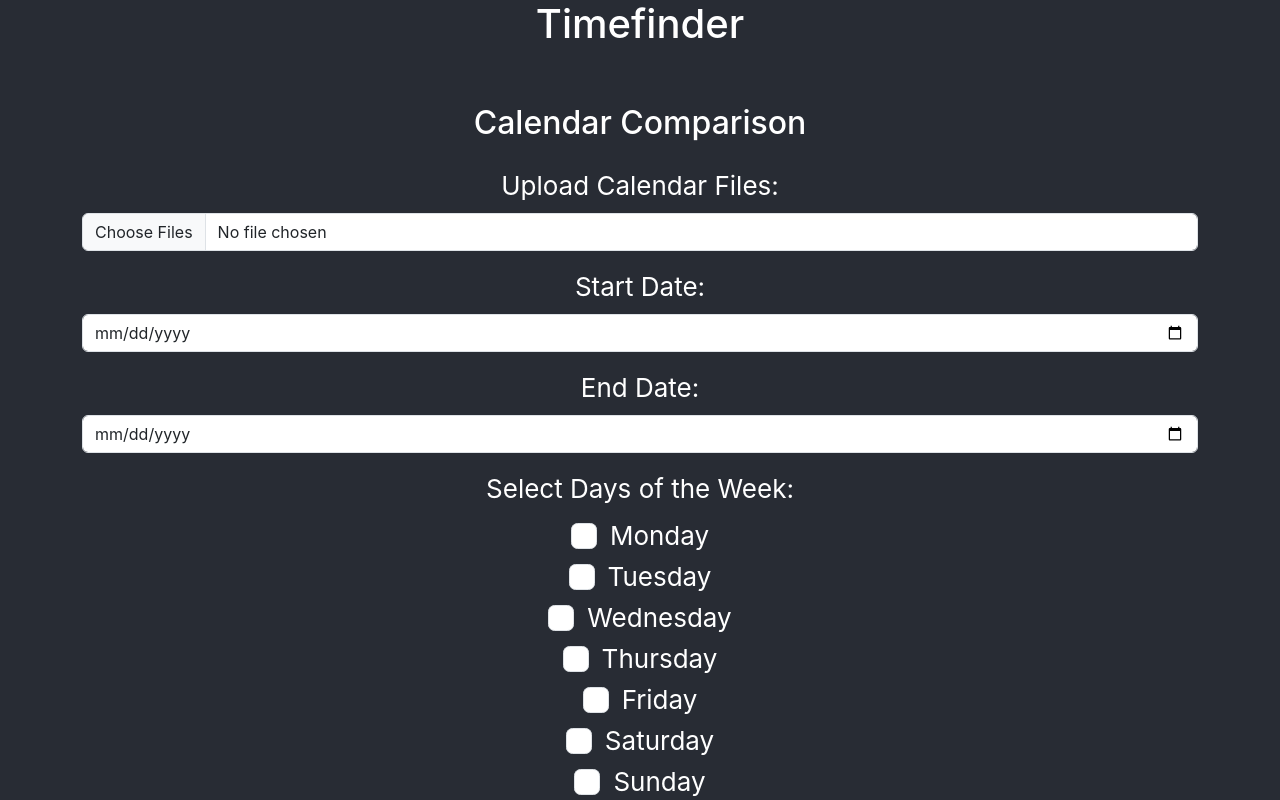
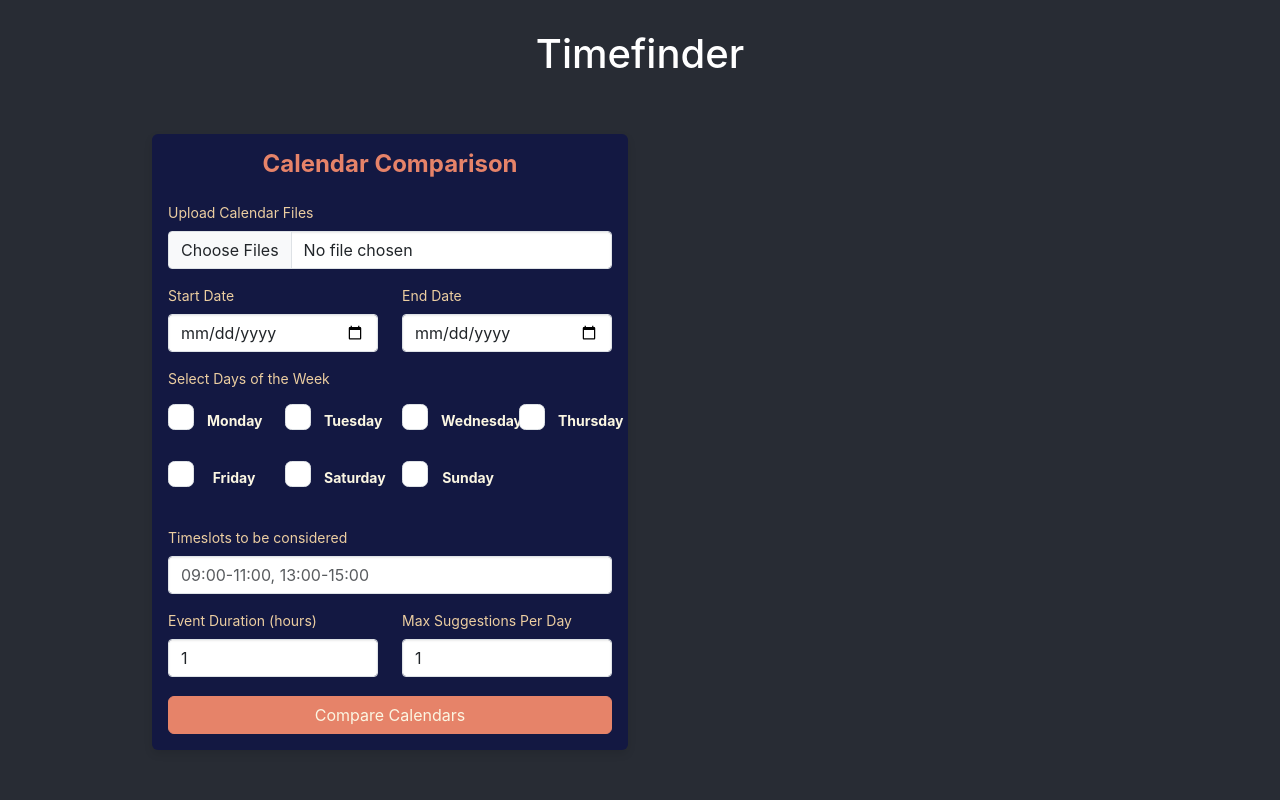
Before and after one commit to grutschm/timefinder, a React (Create React App) app in the folder frontend/: page / in a window 1280 px wide. Shown: the top 800 px of the page. Built offline with nearby package versions, Linux system fonts and the light colour scheme.

Commit message:
Enable CORS for development

```diff
--- /dev/null
+++ b/frontend/src/components/CalendarComparison.css
@@ -0,0 +1,81 @@
+/* CalendarComparison.css */
+
+body {
+  background-color: #131842;
+  color: #FBF6E2;
+}
+
+.container {
+  max-width: 1000px;
+  margin: 0 auto;
+}
+
+.card {
+  border: none;
+  background-color: #131842;
+  box-shadow: 0 4px 8px rgba(0, 0, 0, 0.1);
+  color: #FBF6E2;
+  margin-bottom: 20px;
+}
+
+.card-title {
+  font-size: 1.5rem;
+  font-weight: bold;
+  color: #E68369;
+  text-align: center;
+}
+
+.form-label {
+  color: #ECCEA1;
+  font-size: 0.875rem;
+  text-align: left;
+  display: block;
+}
+
+.btn-primary {
+  background-color: #E68369;
+  border-color: #E68369;
+  color: #FBF6E2;
+}
+
+.btn-primary:hover {
+  background-color: #ECCEA1;
+  border-color: #ECCEA1;
+  color: #131842;
+}
+
+.form-check-label {
+  font-weight: bold;
+  color: #FBF6E2;
+  font-size: 0.875rem;
+}
+
+.form-control {
+  border-radius: 0.25rem;
+  box-shadow: inset 0 1px 2px rgba(0, 0, 0, 0.075);
+}
+
+h2 {
+  color: #ECCEA1;
+  text-align: center;
+  margin-bottom: 20px;
+}
+
+h3 {
+  color: #E68369;
+  text-align: left;
+}
+
+pre {
+  background-color: #131842;
+  color: #FBF6E2;
+  padding: 10px;
+  border-radius: 5px;
+}
+
+.result-card {
+  border: none;
+  background-color: #ECCEA1;
+  color: #131842;
+  box-shadow: 0 4px 8px rgba(0, 0, 0, 0.1);
+}
--- a/frontend/src/components/CalendarComparison.js
+++ b/frontend/src/components/CalendarComparison.js
@@ -1,6 +1,7 @@
 import React, { useState } from 'react';
 import axios from 'axios';
 import 'bootstrap/dist/css/bootstrap.min.css';
+import './CalendarComparison.css';
 
 const CalendarComparison = () => {
   const [files, setFiles] = useState([]);
@@ -16,8 +17,8 @@ const CalendarComparison = () => {
     Sunday: false
   });
   const [timeslots, setTimeslots] = useState('');
-  const [duration, setDuration] = useState('');
-  const [maxSuggestions, setMaxSuggestions] = useState('');
+  const [duration, setDuration] = useState('1');
+  const [maxSuggestions, setMaxSuggestions] = useState('1');
   const [result, setResult] = useState(null);
 
   const handleFileChange = (e) => {
@@ -56,57 +57,97 @@ const CalendarComparison = () => {
 
   return (
     <div className="container mt-5">
-      <h2 className="mb-4">Calendar Comparison</h2>
+      <div className="row">
+        <div className="col-md-6">
+          <div className="card">
+            <div className="card-body">
+              <h2 className="card-title mb-4">Calendar Comparison</h2>
               <form onSubmit={handleSubmit}>
                 <div className="mb-3">
-          <label className="form-label">Upload Calendar Files:</label>
+                  <label className="form-label">Upload Calendar Files</label>
                   <input type="file" multiple onChange={handleFileChange} className="form-control" />
                 </div>
-        <div className="mb-3">
-          <label className="form-label">Start Date:</label>
+                <div className="row">
+                  <div className="col-md-6 mb-3">
+                    <label className="form-label">Start Date</label>
                     <input type="date" value={startDate} onChange={(e) => setStartDate(e.target.value)} className="form-control" />
                   </div>
-        <div className="mb-3">
-          <label className="form-label">End Date:</label>
+                  <div className="col-md-6 mb-3">
+                    <label className="form-label">End Date</label>
                     <input type="date" value={endDate} onChange={(e) => setEndDate(e.target.value)} className="form-control" />
                   </div>
+                </div>
                 <div className="mb-3">
-          <label className="form-label">Select Days of the Week:</label>
+                  <label className="form-label">Select Days of the Week</label>
+                  <div className="row">
                     {Object.keys(daysOfWeek).map((day) => (
-            <div key={day} className="form-check">
-              <label className="form-check-label">
+                      <div key={day} className="col-md-3 mb-3">
+                        <div className="form-check">
                           <input
                             type="checkbox"
                             name={day}
                             checked={daysOfWeek[day]}
                             onChange={handleDayChange}
                             className="form-check-input"
+                            id={day}
                           />
+                          <label className="form-check-label" htmlFor={day}>
                             {day}
                           </label>
                         </div>
+                      </div>
                     ))}
                   </div>
-        <div className="mb-3">
-          <label className="form-label">Timeslots (e.g., 09:00-11:00, 13:00-15:00):</label>
-          <input type="text" value={timeslots} onChange={(e) => setTimeslots(e.target.value)} className="form-control" />
                 </div>
                 <div className="mb-3">
-          <label className="form-label">Event Duration (minutes):</label>
-          <input type="number" value={duration} onChange={(e) => setDuration(e.target.value)} className="form-control" />
+                  <label className="form-label">Timeslots to be considered</label>
+                  <input type="text" value={timeslots} onChange={(e) => setTimeslots(e.target.value)} className="form-control" placeholder="09:00-11:00, 13:00-15:00" />
                 </div>
-        <div className="mb-3">
-          <label className="form-label">Max Suggestions Per Day:</label>
-          <input type="number" value={maxSuggestions} onChange={(e) => setMaxSuggestions(e.target.value)} className="form-control" />
+                <div className="row">
+                  <div className="col-md-6 mb-3">
+                    <label className="form-label">Event Duration (hours)</label>
+                    <select value={duration} onChange={(e) => setDuration(e.target.value)} className="form-control">
+                      {[...Array(23).keys()].map(n => (
+                        <option key={n + 1} value={n + 1}>{n + 1}</option>
+                      ))}
+                    </select>
                   </div>
-        <button type="submit" className="btn btn-primary">Compare Calendars</button>
+                  <div className="col-md-6 mb-3">
+                    <label className="form-label">Max Suggestions Per Day</label>
+                    <select value={maxSuggestions} onChange={(e) => setMaxSuggestions(e.target.value)} className="form-control">
+                      {[1, 2, 3].map(n => (
+                        <option key={n} value={n}>{n}</option>
+                      ))}
+                    </select>
+                  </div>
+                </div>
+                <button type="submit" className="btn btn-primary w-100">Compare Calendars</button>
               </form>
+            </div>
+          </div>
+        </div>
+        <div className="col-md-6">
           {result && (
-        <div className="mt-4">
+            <div className="card result-card">
+              <div className="card-body">
                 <h3>Common Available Times</h3>
-          <pre>{JSON.stringify(result, null, 2)}</pre>
+                <ul className="list-group">
+                  {Object.entries(result).map(([date, times]) => (
+                    <li key={date} className="list-group-item">
+                      <strong>{date}</strong>
+                      <ul>
+                        {times.map((time, index) => (
+                          <li key={index}>{time.start} - {time.end}</li>
+                        ))}
+                      </ul>
+                    </li>
+                  ))}
+                </ul>
+              </div>
             </div>
           )}
+        </div>
+      </div>
     </div>
   );
 };
```
Also changed, not shown: 1 other file (tests, documents, lock files or other folders). Lines whose indentation alone changed are shown as unchanged.
